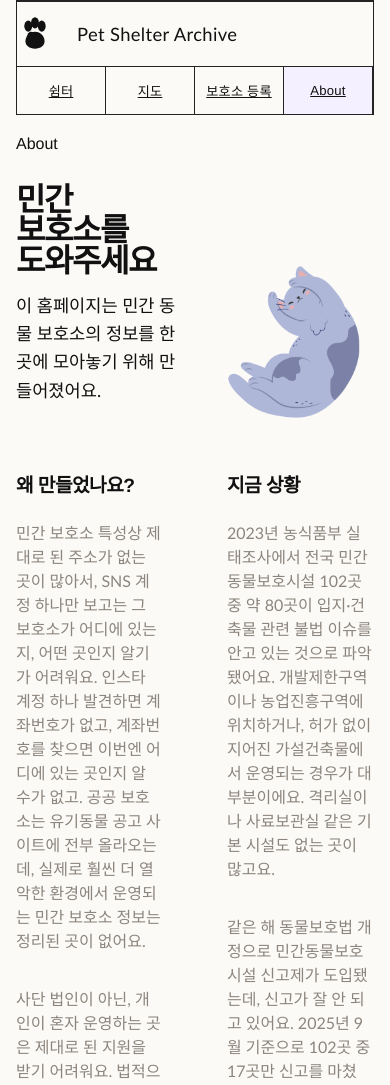
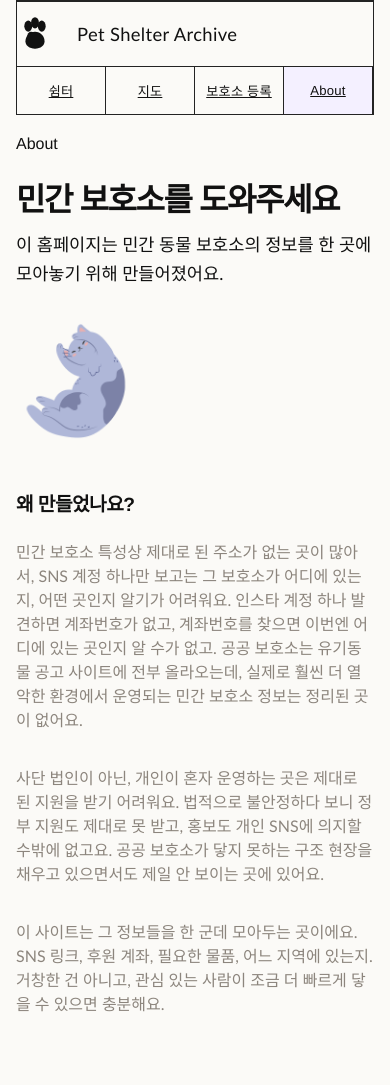
Before and after one commit to treeNoonna/animal-shelter, a Next.js app: page /about in a window 390 px wide. Shown: the top 1085 px of the page. Built offline with nearby package versions, Linux system fonts and the light colour scheme; no server answers.

Commit message:
fix header align

```diff
--- a/app/about/page.tsx
+++ b/app/about/page.tsx
@@ -2,10 +2,11 @@ import { SiteHeader } from "@/components/site-header";
 
 export default function AboutPage() {
   return (
-    <div className="page-shell">
+    <>
       <SiteHeader active="about" />
+      <div className="page-shell">
       <main className="simple-page-shell">
-        <section className="about-hero" style={{ display: "flex", alignItems: "flex-end", gap: "32px" }}>
+        <section className="about-hero">
           <div style={{ display: "grid", gap: "16px" }}>
             <p className="eyebrow">About</p>
             <h1 className="simple-page-title">민간 보호소를 도와주세요</h1>
@@ -73,5 +74,6 @@ export default function AboutPage() {
         </section>
       </main>
     </div>
+    </>
   );
 }
--- a/app/globals.css
+++ b/app/globals.css
@@ -50,7 +50,7 @@ img {
 }
 
 .catalog-header {
-  padding: 0 64px;
+  padding: 0 48px;
 }
 
 .topbar,
@@ -703,8 +703,9 @@ h3 {
 }
 
 .about-hero {
-  display: grid;
-  gap: 16px;
+  display: flex;
+  align-items: flex-end;
+  gap: 32px;
   margin-bottom: 48px;
 }
 
@@ -853,10 +854,6 @@ dd {
 
   h1 {
     max-width: none;
-  }
-
-  .catalog-header {
-    padding: 0 20px;
   }
 
   .map-page-shell,
@@ -1021,6 +1018,10 @@ dd {
     font-size: 0.74rem;
   }
 
+  .info-block strong {
+    font-size: 0.82rem;
+  }
+
   .description {
     min-height: 0;
     line-height: 1.35;
@@ -1069,6 +1070,21 @@ dd {
     font-size: 2rem;
   }
 
+  .about-hero {
+    flex-direction: column;
+    align-items: flex-start;
+    gap: 16px;
+  }
+
+  .about-hero img {
+    width: 120px !important;
+  }
+
+  .about-grid {
+    grid-template-columns: 1fr;
+    gap: 40px;
+  }
+
   .map-chip-row {
     overflow-x: auto;
     flex-wrap: nowrap;
--- a/components/home-page.tsx
+++ b/components/home-page.tsx
@@ -13,8 +13,9 @@ export function HomePage() {
   });
 
   return (
-    <div className="page-shell">
+    <>
       <SiteHeader active="shelters" />
+      <div className="page-shell">
 
       <main>
         <section className="catalog-layout" id="directory">
@@ -121,5 +122,6 @@ export function HomePage() {
         </section>
       </main>
     </div>
+    </>
   );
 }
--- a/components/map-page.tsx
+++ b/components/map-page.tsx
@@ -63,8 +63,9 @@ export function MapPage() {
   };
 
   return (
-    <div className="page-shell">
+    <>
       <SiteHeader active="map" />
+      <div className="page-shell">
 
       <main className="map-page-shell">
         <section className="map-page-heading">
@@ -185,5 +186,6 @@ export function MapPage() {
         </section>
       </main>
     </div>
+    </>
   );
 }
--- a/data/shelters.json
+++ b/data/shelters.json
@@ -22,7 +22,7 @@
   {
     "id": "ppu-ppu",
     "name": "뿌뿌네",
-    "region": "서울시",
+    "region": "서울",
     "city": "구로구",
     "description": "집냥이를 꿈꾸는 고양이들이 지내는 임보하숙집🏡(서울구로)",
     "tags": [ "입양상담" , "봉사모집"],
```
Also changed, not shown: app/register/page.tsx (+6 -4 lines).
